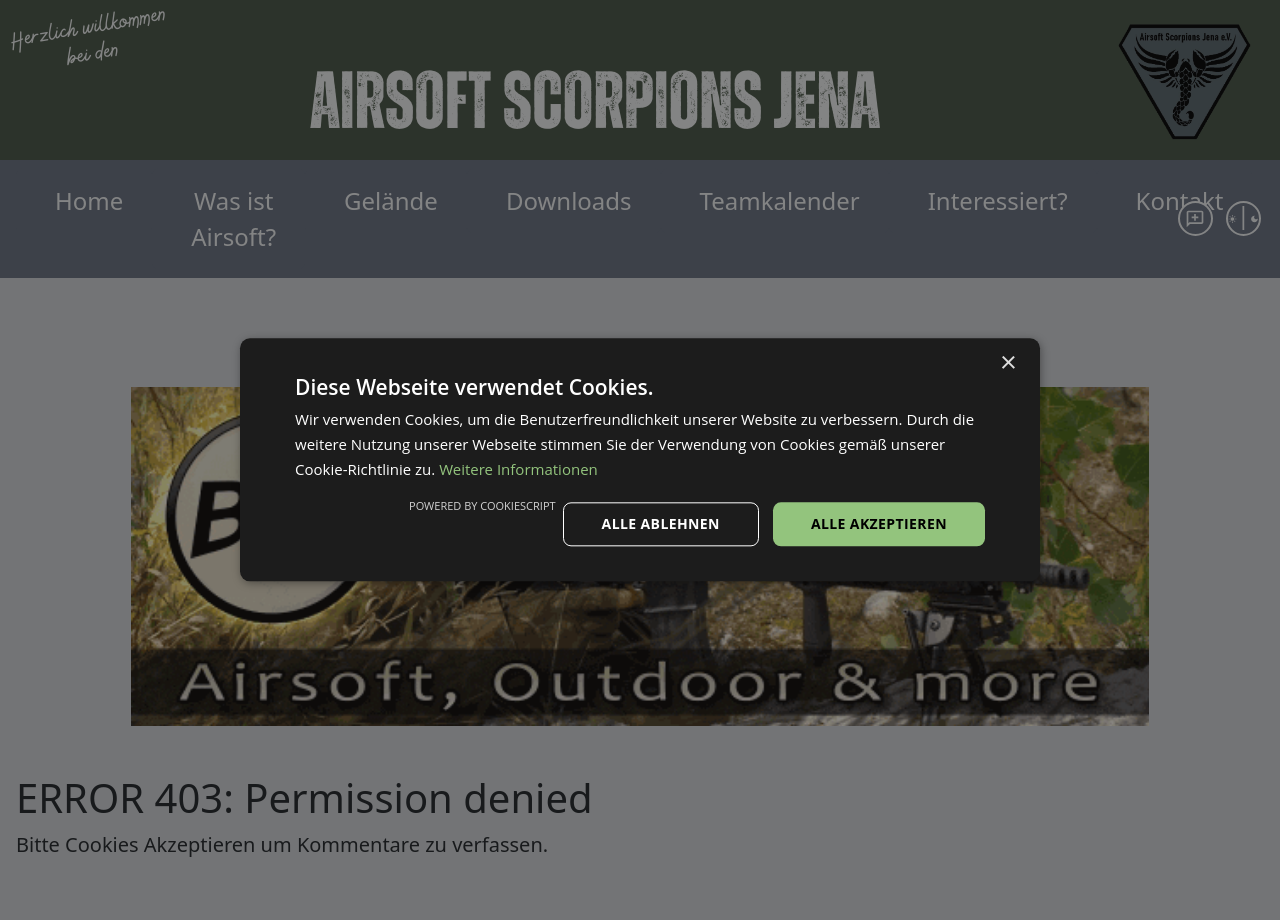
After one commit to EricMuellerSE/Website-mit-Backend, a Django app: template Website/Site/templates/403_csrf.html in a window 1280 px wide. The commit adds this page. Run offline with Django 5.2, Linux system fonts and the light colour scheme; the template is opened without the code that fills it: values that come from a table or form of the project are taken from there, others are empty; some libraries are stand-ins or nearby versions.

Commit message:
added 403 handling, updated mw

```diff
--- /dev/null
+++ b/Website/Site/templates/403_csrf.html
@@ -0,0 +1,6 @@
+{% extends 'layout.html' %}
+{% block content %}
+    <h1>ERROR 403: Permission denied</h1>
+
+    <p>Bitte Cookies Akzeptieren um Kommentare zu verfassen.</p>
+{% endblock %}
--- a/Website/Site/templates/404.html
+++ b/Website/Site/templates/404.html
@@ -2,5 +2,5 @@
 {% block content %}
     <h1>ERROR 404: Not Found</h1>
 
-    <p>oops, die eingegebene URL existiert nicht.</p>
+    <p>OOops, die eingegebene URL existiert nicht.</p>
 {% endblock %}
--- a/Website/Site/templates/interessiert.html
+++ b/Website/Site/templates/interessiert.html
@@ -60,9 +60,6 @@
       </tr>
     </table>
     <br />
-
-    <button onclick="loadImg('05')" type="button" class="btn" data-bs-toggle="modal" data-bs-target="#img-modal"><img src="{% static 'img/05.jpg' %}" alt="Ladefehler" class="w-100" /></button><br /><br />
-
     <!-- Modal -->
     <div class="modal fade" id="img-modal" tabindex="-1" aria-labelledby="imgmodalLabel" aria-hidden="true" style="width: 100%;">
       <div class="modal-dialog modal-xl modal-dialog-centered">
```
